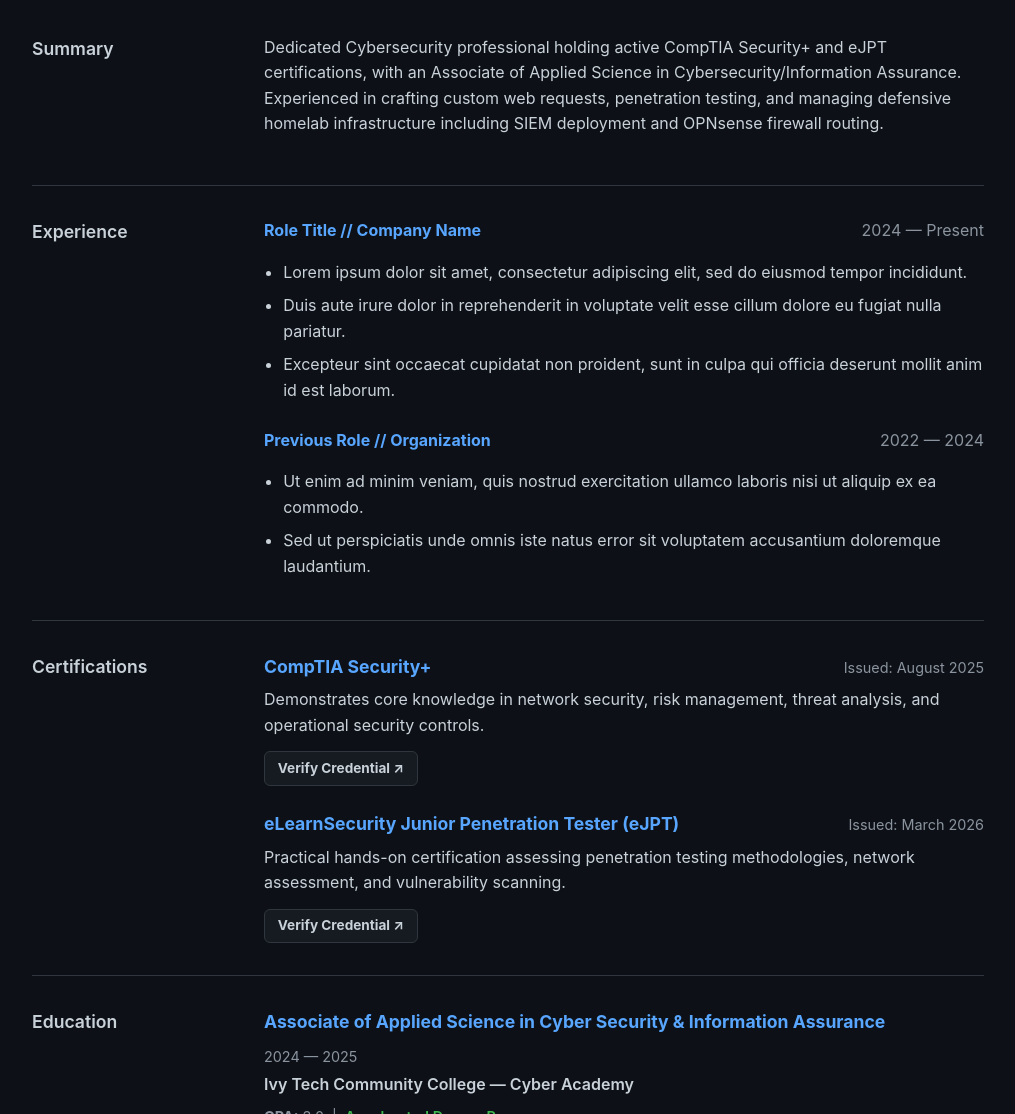
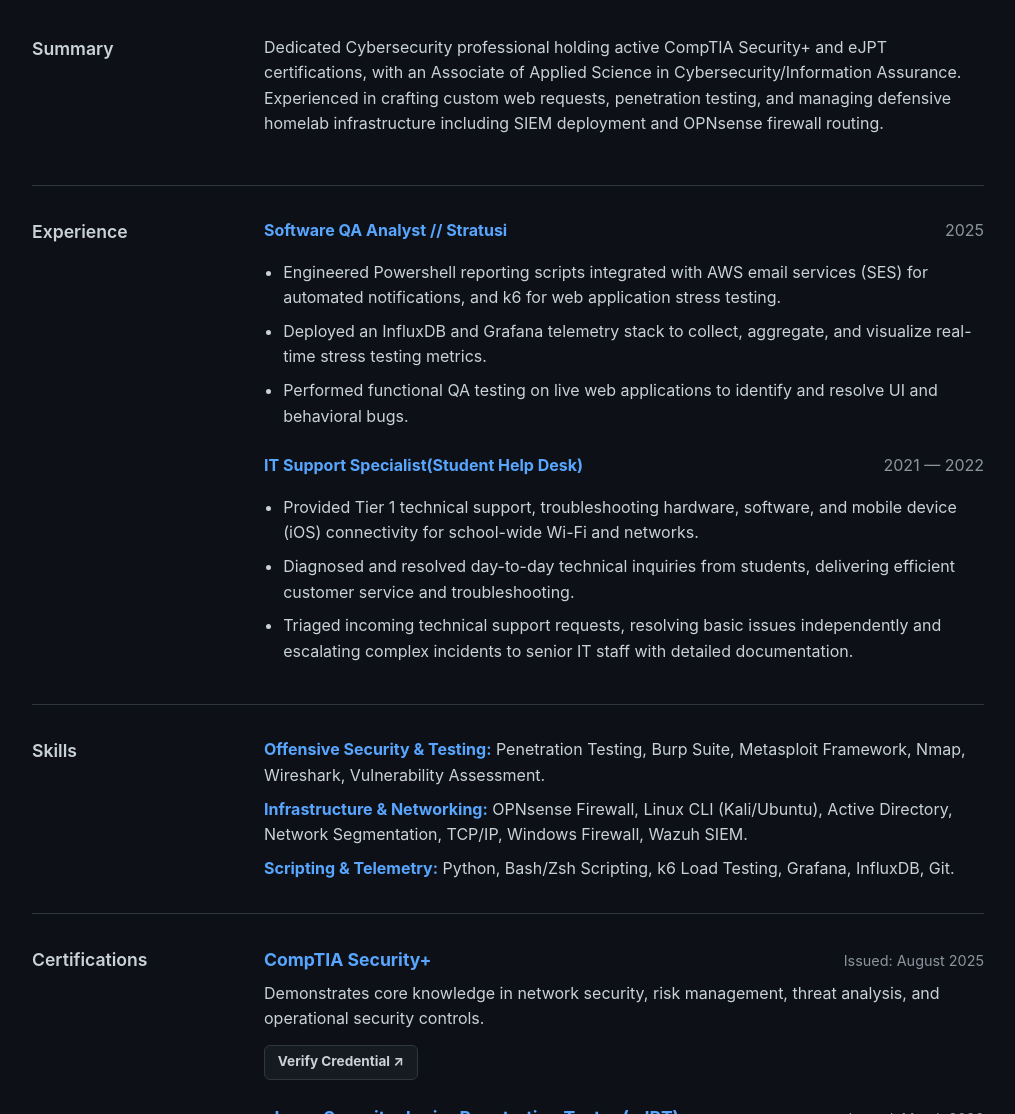
Before and after one commit to SAFrendling/safrendling.github.io, a plain HTML site: page resume.html in a window 1280 px wide. Shown: the part 221-1335 px from the top of the page, without its empty margins (132-1147 px from the left). Drawn offline with Linux system fonts and the light colour scheme.

Commit message:
Update resume.html

```diff
--- a/resume.html
+++ b/resume.html
@@ -54,23 +54,42 @@
       </div>
       <div class="section-content">
         <div style="margin-bottom: 1.5rem;">
-          <strong style="color: var(--text-accent);">Role Title // Company Name</strong>
-          <span style="float: right; color: #8b949e;">2024 — Present</span>
+          <strong style="color: var(--text-accent);">Software QA Analyst // Stratusi</strong>
+          <span style="float: right; color: #8b949e;">2025</span>
           <ul>
-            <li>Lorem ipsum dolor sit amet, consectetur adipiscing elit, sed do eiusmod tempor incididunt.</li>
-            <li>Duis aute irure dolor in reprehenderit in voluptate velit esse cillum dolore eu fugiat nulla pariatur.</li>
-            <li>Excepteur sint occaecat cupidatat non proident, sunt in culpa qui officia deserunt mollit anim id est laborum.</li>
+            <li>Engineered Powershell reporting scripts integrated with AWS email services (SES) for automated notifications, and k6 for web application stress testing.</li>
+            <li>Deployed an InfluxDB and Grafana telemetry stack to collect, aggregate, and visualize real-time stress testing metrics.</li>
+            <li>Performed functional QA testing on live web applications to identify and resolve UI and behavioral bugs.</li>
           </ul>
         </div>
 
         <div>
-          <strong style="color: var(--text-accent);">Previous Role // Organization</strong>
-          <span style="float: right; color: #8b949e;">2022 — 2024</span>
+          <strong style="color: var(--text-accent);">IT Support Specialist(Student Help Desk)</strong>
+          <span style="float: right; color: #8b949e;">2021 — 2022</span>
           <ul>
-            <li>Ut enim ad minim veniam, quis nostrud exercitation ullamco laboris nisi ut aliquip ex ea commodo.</li>
-            <li>Sed ut perspiciatis unde omnis iste natus error sit voluptatem accusantium doloremque laudantium.</li>
+            <li>Provided Tier 1 technical support, troubleshooting hardware, software, and mobile device (iOS) connectivity for school-wide Wi-Fi and networks.</li>
+            <li>Diagnosed and resolved day-to-day technical inquiries from students, delivering efficient customer service and troubleshooting.</li>
+            <li>Triaged incoming technical support requests, resolving basic issues independently and escalating complex incidents to senior IT staff with detailed documentation.</li>
           </ul>
         </div>
+      </div>
+    </section>
+
+    <!-- Technical Skills -->
+    <section class="section-row">
+      <div class="section-label">
+        <h2>Skills</h2>
+      </div>
+      <div class="section-content">
+        <p style="margin-bottom: 0.5rem;">
+          <strong style="color: var(--text-accent);">Offensive Security &amp; Testing:</strong> Penetration Testing, Burp Suite, Metasploit Framework, Nmap, Wireshark, Vulnerability Assessment.
+        </p>
+        <p style="margin-bottom: 0.5rem;">
+          <strong style="color: var(--text-accent);">Infrastructure &amp; Networking:</strong> OPNsense Firewall, Linux CLI (Kali/Ubuntu), Active Directory, Network Segmentation, TCP/IP, Windows Firewall, Wazuh SIEM.
+        </p>
+        <p style="margin-bottom: 0;">
+          <strong style="color: var(--text-accent);">Scripting &amp; Telemetry:</strong> Python, Bash/Zsh Scripting, k6 Load Testing, Grafana, InfluxDB, Git.
+        </p>
       </div>
     </section>
 
```
